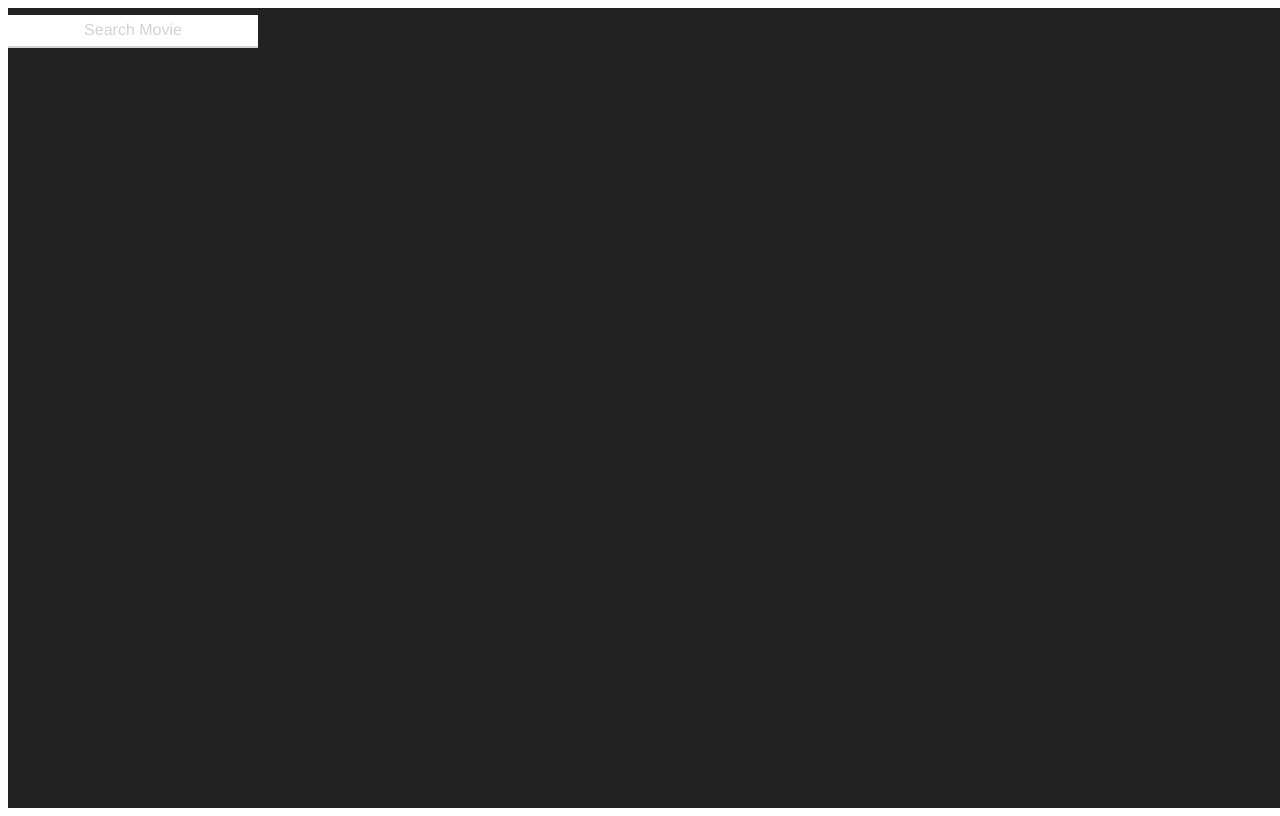
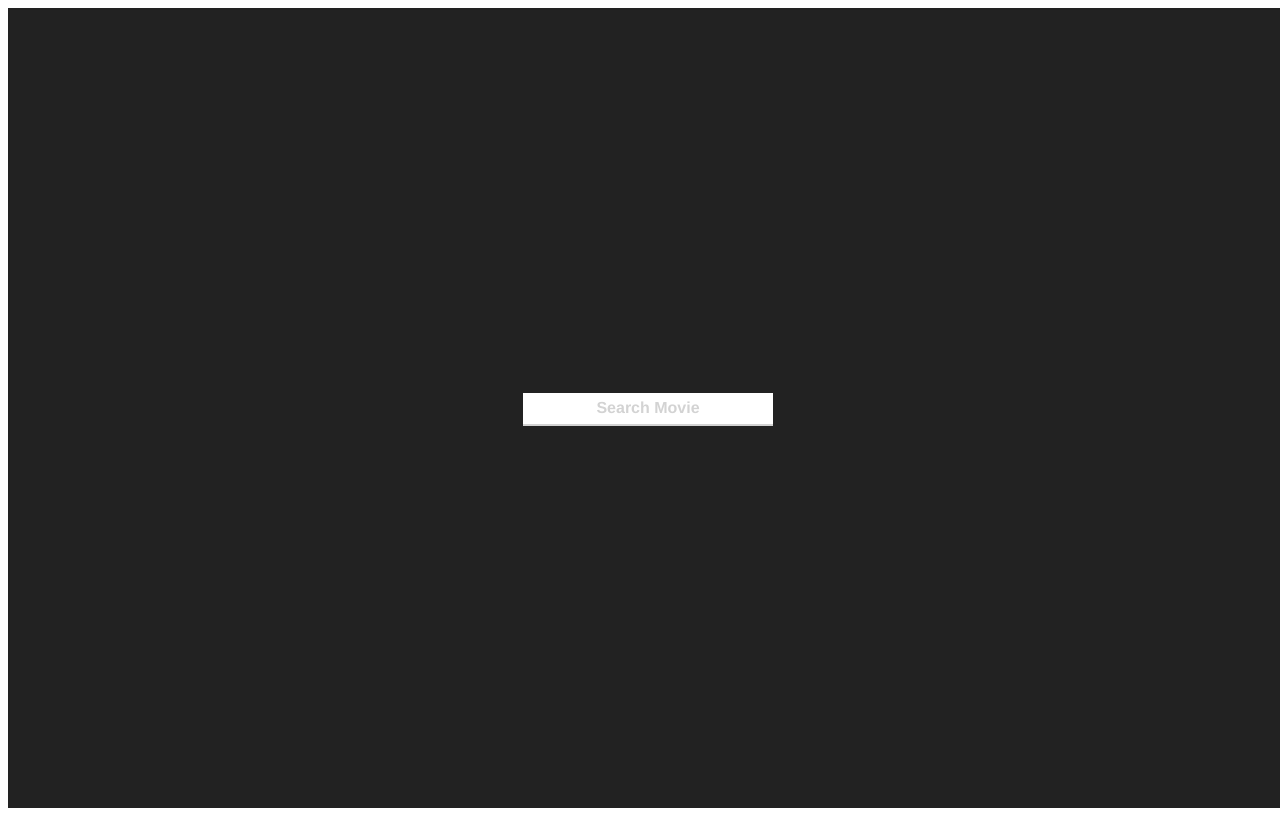
Before and after one commit to merlinzhao/shoppies, a Vue app: page / in a window 1280 px wide. Built offline with nearby package versions, Linux system fonts and the light colour scheme.

Commit message:
Centered elements

```diff
--- a/src/components/Nominate.vue
+++ b/src/components/Nominate.vue
@@ -85,6 +85,10 @@ export default {
   min-height: 800px;
   background: #222;
   margin: 0;
+  display: flex;
+  flex-direction: column;
+  justify-content: center;
+  align-items: center;
 }
 .card {
   background: blue;
@@ -111,6 +115,7 @@ label {
   color: #d3d3d3;
   transition: 0.2s all;
   cursor: text;
+  font-weight: 700;
 }
 input {
   width: 100%;
```
